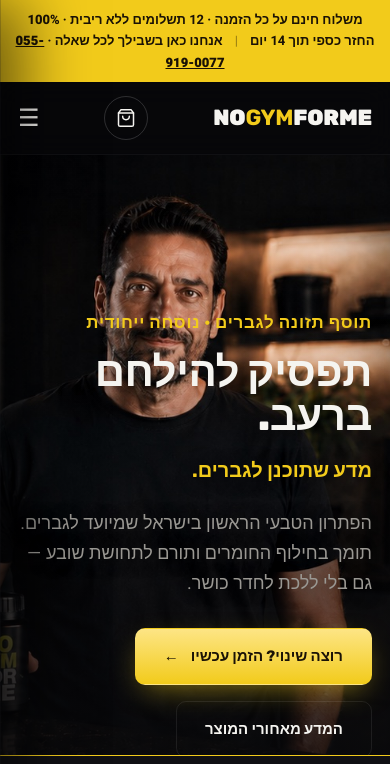
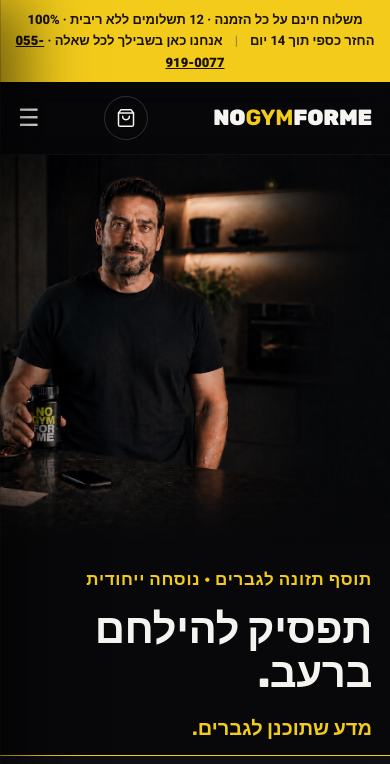
Before and after one commit to davidkain/NoGymForMe, a website: page index.html in a window 390 px wide. Shown: the top 764 px of the page. Drawn offline with Linux system fonts and the light colour scheme.

Commit message:
fix(hero): stack founder photo above copy on mobile so the bottle stays visible
On mobile the copy overlaid the photo and buried the NOGYMFORME bottle
(the whole point of the shot). Mobile now stacks: a clean full-width
1:1 photo of the founder holding the bottle up top, copy below on the
solid background. Desktop full-bleed layout unchanged.

```diff
--- a/index.html
+++ b/index.html
@@ -224,6 +224,7 @@
     background-position:center, 28% top;
   }
   .hero.hero--photo .hero-bg{display:none}   /* photo carries its own glow + molecule */
+  .hero.hero--photo .hero-photo-m{display:none}   /* desktop uses the section background */
   .hero.hero--photo .hero-copy .hero-sub,
   .hero.hero--photo .hero-copy .lead{text-shadow:0 2px 18px rgba(0,0,0,.75)}
 
@@ -238,6 +239,27 @@
         url('hero-kitchen.jpg');
       background-position:center, left center;
     }
+  }
+
+  /* Mobile/tablet: STACK — show the founder + bottle as a clean photo on top,
+     copy below on the solid background (never overlay, so the bottle stays visible). */
+  @media(max-width:980px){
+    .hero.hero--photo{
+      display:block;
+      min-height:0;height:auto;max-height:none;
+      padding:0 0 8px;
+      background:var(--bg);
+    }
+    .hero.hero--photo .hero-photo-m{
+      display:block;width:100%;
+      aspect-ratio:1/1;
+      background:url('hero-kitchen.jpg') 30% center / cover no-repeat;
+      -webkit-mask-image:linear-gradient(to bottom,#000 84%,transparent 100%);
+      mask-image:linear-gradient(to bottom,#000 84%,transparent 100%);
+    }
+    .hero.hero--photo .hero-copy .hero-sub,
+    .hero.hero--photo .hero-copy .lead{text-shadow:none}
+    .hero.hero--photo .hero-grid{padding-top:20px}
   }
 
   /* ── Stats strip ───────────────────────────────── */
@@ -947,6 +969,10 @@
     </svg>
   </div>
 
+  <!-- Mobile-only: founder + bottle shown as a clean photo above the copy
+       (on mobile the copy no longer overlays the photo, so the bottle stays visible). -->
+  <div class="hero-photo-m" role="img" aria-label="ד״ר דיוויד קיין מחזיק את מיכל NOGYMFORME במטבח"></div>
+
   <div class="wrap hero-grid">
     <div class="hero-copy">
       <p class="eyebrow">תוסף תזונה לגברים · נוסחה ייחודית</p>
```
